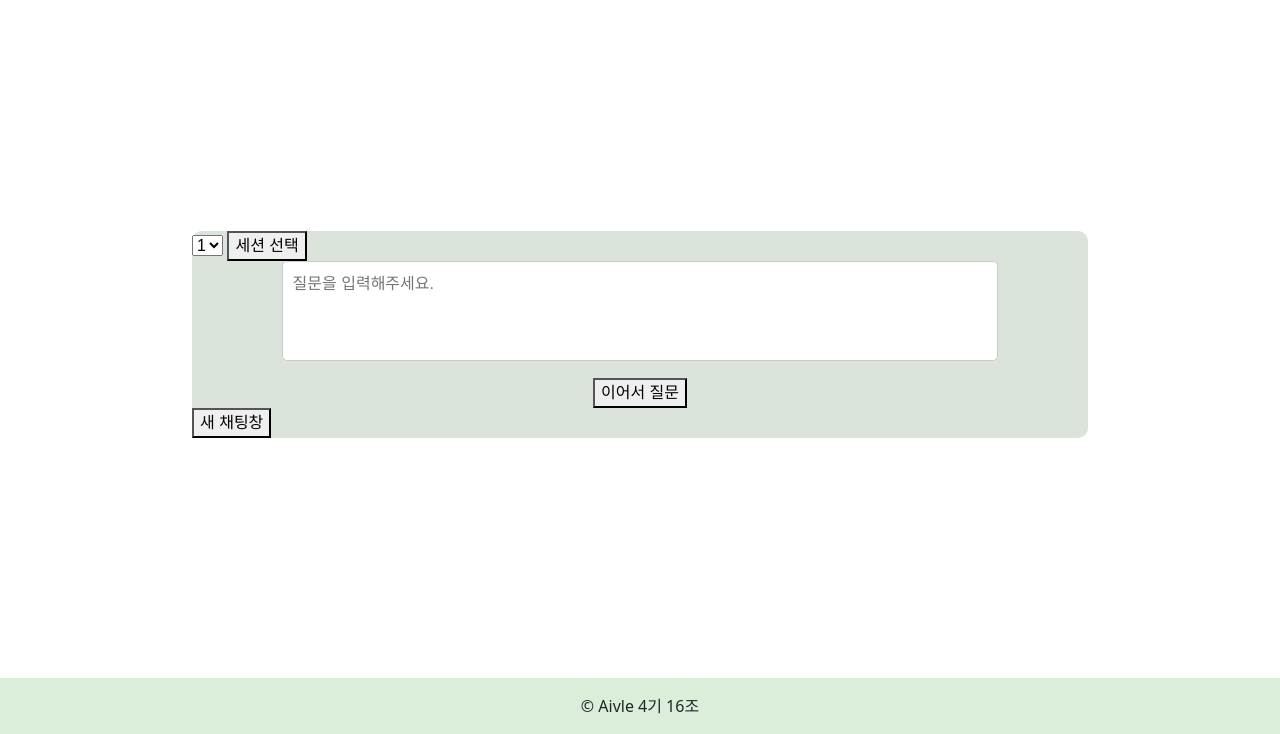
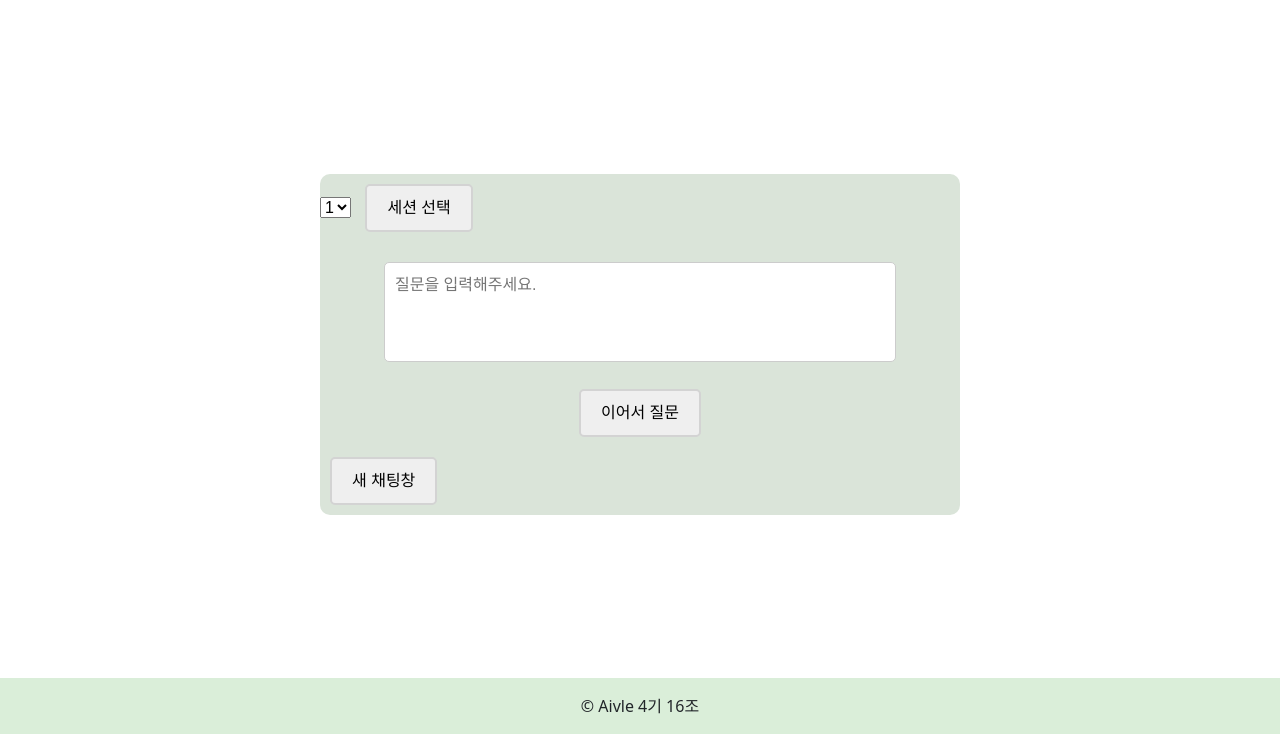
Before and after one commit to P-uyoung/KT_MP7, a Django app: page /chatgpt/rechat in a window 1280 px wide. Shown: the part 66-800 px from the top of the page. Run offline with Django 4.2, Linux system fonts and the light colour scheme; data comes from the database, SQL or seed files in the repository; parts of the project's set-up code (start-up, migrations or seed data) failed here and were passed over.

Commit message:
chatgpt_result css 코드 변경

```diff
--- a/chatgpt/static/gtp/chatgpt_result.css
+++ b/chatgpt/static/gtp/chatgpt_result.css
@@ -14,19 +14,20 @@
 
 .inner_container {
   font-weight: bold;
-  background-color: #DAE4DA;
-  width: 70%;
+  background-color: #dae4d9;
+  width: 50%;
   height: auto;
   border-radius: 10px;
+  margin: 40px 20px 20px 20px;
 }
 
 .form {
   text-align: center;
 }
 
-.ai_result {
+.chat_history {
   margin: 20px;
-  font-size: x-large;
+  font-size: large;
   font-weight: bold;
 }
 
@@ -59,7 +60,7 @@ textarea {
 .title {
   font-weight: bold;
   margin: 20px;
-  font-size: x-large;
+  font-size: large;
 }
 
 .question{
@@ -72,7 +73,25 @@ textarea {
   margin-bottom: 20px;
 }
 
+button {
+  display: inline-block;
+  padding: 10px 20px;
+  font-size: 16px;
+  text-align: center;
+  text-decoration: none;
+  cursor: pointer;
+  border: 2px solid lightgray;
+  color:  #a7b9c1;
+  border-radius: 5px;
+  transition: background-color 0.3s;
+  margin: 10px 10px 10px 10px;
+  color : black;
+}
 
+button:hover {
+  background-color: lightgray;
+  color: #fff;
+}
 /* 네비게이션 바 스타일 */
 .navbar {
 position: absolute;
--- a/chatgpt/templates/gpt/result.html
+++ b/chatgpt/templates/gpt/result.html
@@ -24,6 +24,7 @@
                     {% for chat in chat_history %}
                         <div class="user_message">User: {{ chat.user_message }}</div>
                         <div class="gpt_response">GPT: {{ chat.gpt_response }}</div>
+                        <hr>
                     {% endfor %}
                 </div>
 
```
